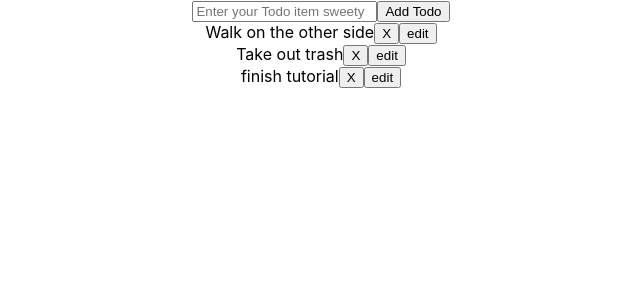
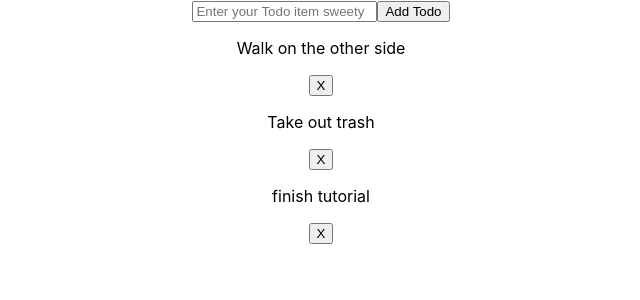
Before and after one commit to Numissa11/techendavor_front, a React (Create React App) app: page / in a window 1280 px wide. Shown: the top 300 px of the page, without its empty margins (319-959 px from the left). Built offline with nearby package versions, Linux system fonts and the light colour scheme.

Commit message:
updateHandler called onDouble click

```diff
--- a/src/components/Todos/Todo.js
+++ b/src/components/Todos/Todo.js
@@ -1,21 +1,44 @@
-import React, {useState} from 'react';
+import React, { useState } from 'react';
 
 
-function Todo({todo, deleteHandler}) {
+function Todo({ todo, deleteHandler, updateHandler }) {
 
     const [isEditing, setIsEditing] = useState(false)
     const [updatedTodo, setUpdatedTodo] = useState()
 
-    const updateTodoState = () => {
+    const updateTodoState = e => {
+        setUpdatedTodo(
+            {
+                id: todo.id,
+                message: e.target.value
+            }
+        )
+    }
 
+    const updateAndReset = (input, e) => {
+        e.preventDefault()
+
+        updateHandler(input)
+        setIsEditing(false)
     }
+
     return (
         <div>
-            {todo.message}
-            <button onClick={() =>{ deleteHandler(todo.id) } }>X</button>
-            <button onClick={() =>{ updateHandler(todo.id) } }>edit</button>
+            {isEditing ?
+                <form onSubmit={e => updateAndReset(updatedTodo, e)}>
+                    <input
+                    type='text'
+                    defaultValue= {todo.message}
+                    onChange={updateTodoState}
+                    />
+
+                </form>
+                :
+                <p onDoubleClick={() => {setIsEditing(true)}}>{todo.message}</p>
+            }
+            <button onClick={() => { deleteHandler(todo.id) }}>X</button>
         </div>
-     );
+    );
 }
 
 export default Todo;
```
